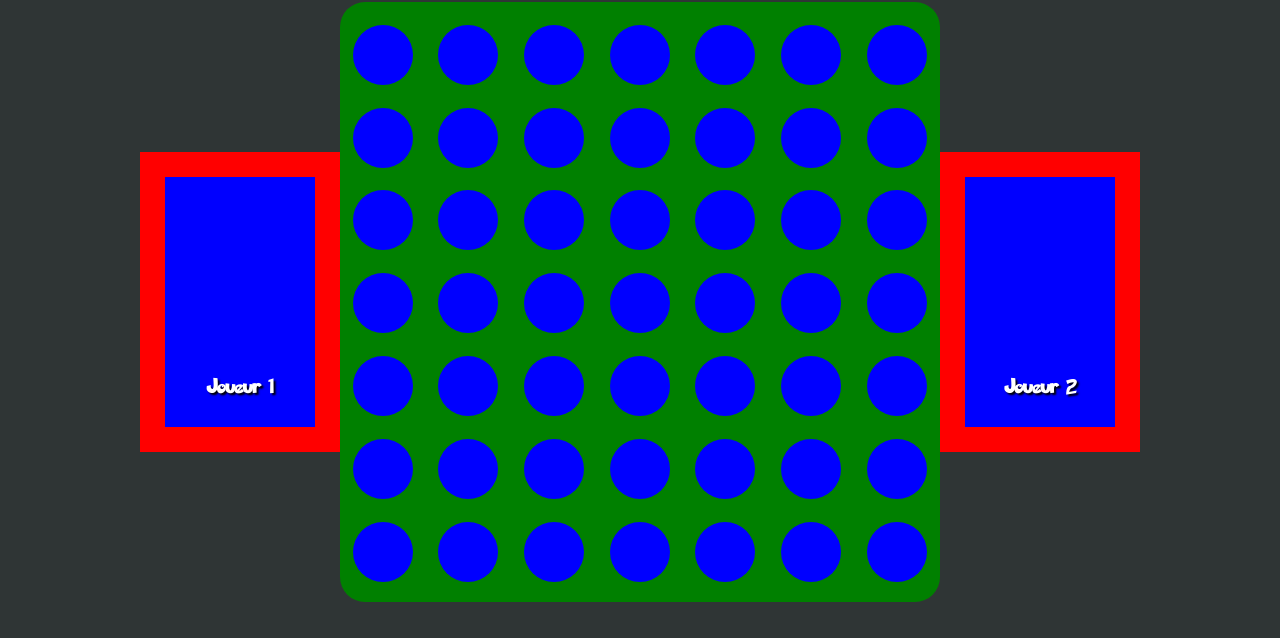
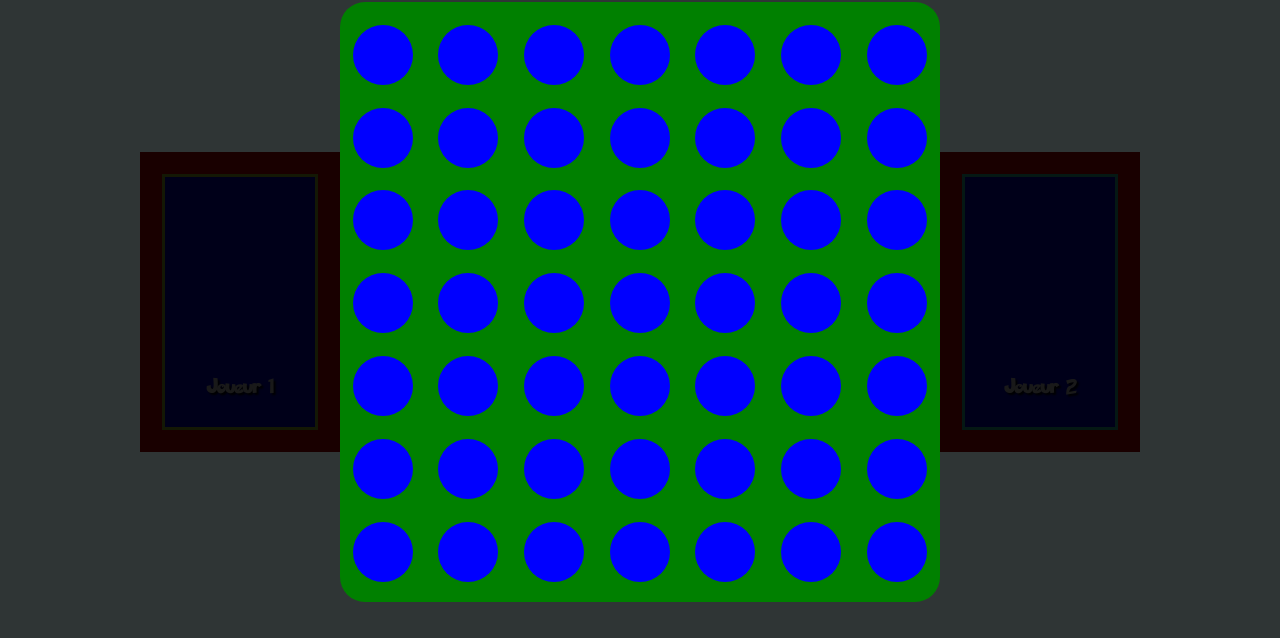
Before and after one commit to Knockturne42/Puissance4, a plain HTML site: page index.html in a window 1280 px wide. Shown: the part 162-800 px from the top of the page. Drawn offline with Linux system fonts and the light colour scheme.

Commit message:
players shadow

```diff
--- a/CSS/style.css
+++ b/CSS/style.css
@@ -66,6 +66,14 @@ main {
 	align-items: center;
 }
 
+.shadowPlayers {
+	z-index: 1;
+	background-color: rgba(0, 0, 0, 0.9);
+	position: relative;
+	width: 200px;
+	height: 300px;
+}
+
 .divPlayers p {
 	text-align: center;
 }
@@ -74,7 +82,17 @@ main {
 	width: 150px;
 	height: 250px;
 	background-color: blue;
+	z-index: 0;
+	position: absolute;
 }
+#playerOne {
+	border: 3px solid rgba(200, 250, 50, 1);
+}
+
+#playerTwo {
+	border: 3px solid rgba(50, 250, 200, 1);
+}
+
 #playerOneImg, #playerTwoImg {
 	height: 80%;
 	width: 100%;
```
